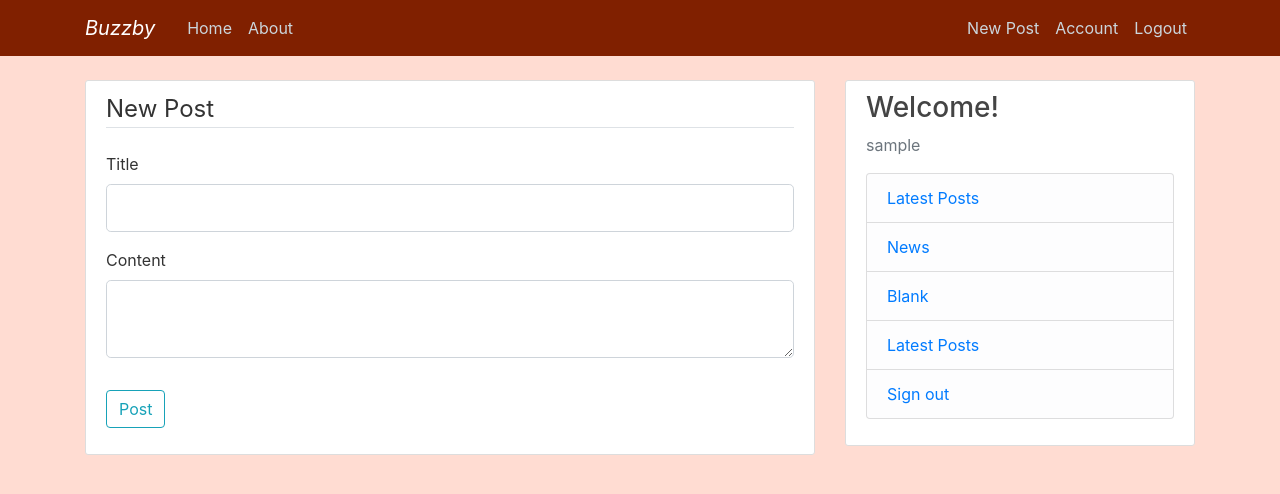
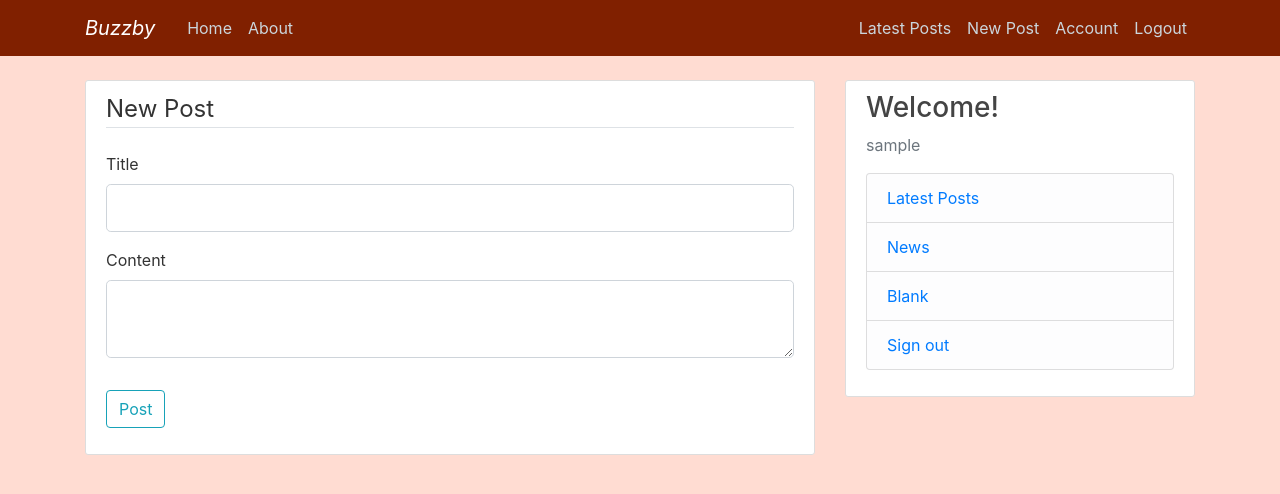
Before and after one commit to realnihal/buzzby.ml-A-Social-Media-site, a Flask app: page /post/new in a window 1280 px wide. Shown: the top 494 px of the page. Run offline with Flask 2, Linux system fonts and the light colour scheme; the visitor is signed in with stand-in values (Sample User, id 1); data comes from the database, SQL or seed files in the repository; some libraries are stand-ins or nearby versions.

Commit message:
latest posts

```diff
--- a/flaskblog/templates/layout.html
+++ b/flaskblog/templates/layout.html
@@ -31,6 +31,7 @@
             <!-- Navbar Right Side -->
             <div class="navbar-nav">
               {% if current_user.is_authenticated %}
+                <a class="nav-item nav-link" href="{{ url_for('posts.main.home') }}">Latest Posts</a>
                 <a class="nav-item nav-link" href="{{ url_for('posts.new_post') }}">New Post</a>
                 <a class="nav-item nav-link" href="{{ url_for('users.account') }}">Account</a>
                 <a class="nav-item nav-link" href="{{ url_for('users.logout') }}">Logout</a>
@@ -71,7 +72,6 @@
                 <li class="list-group-item list-group-item-light"><a href="{{ url_for('main.news') }}">News</a></li>
                 <li class="list-group-item list-group-item-light"><a href="{{ url_for('main.home') }}">Blank</a></li>
                 {% if current_user.is_authenticated %}
-                  <li class="list-group-item list-group-item-light"><a href="{{ url_for('main.home') }}">Latest Posts</a></li>
                   <li class="list-group-item list-group-item-light"><a href="{{ url_for('users.logout') }}">Sign out</a></li>
                 {% else %}
                   <li class="list-group-item list-group-item-light"><a href="{{ url_for('users.login') }}">Login</a></li>
```
